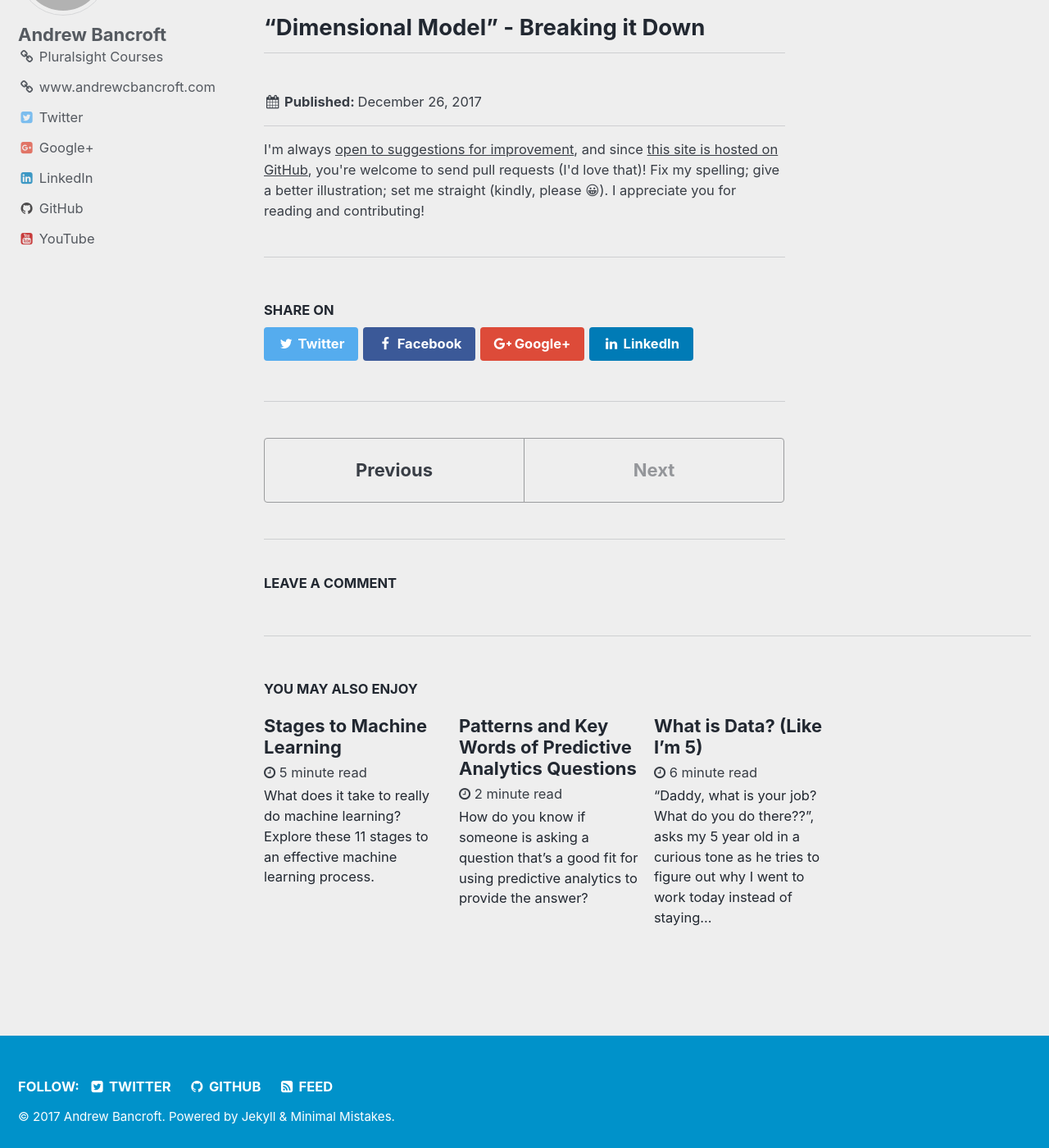
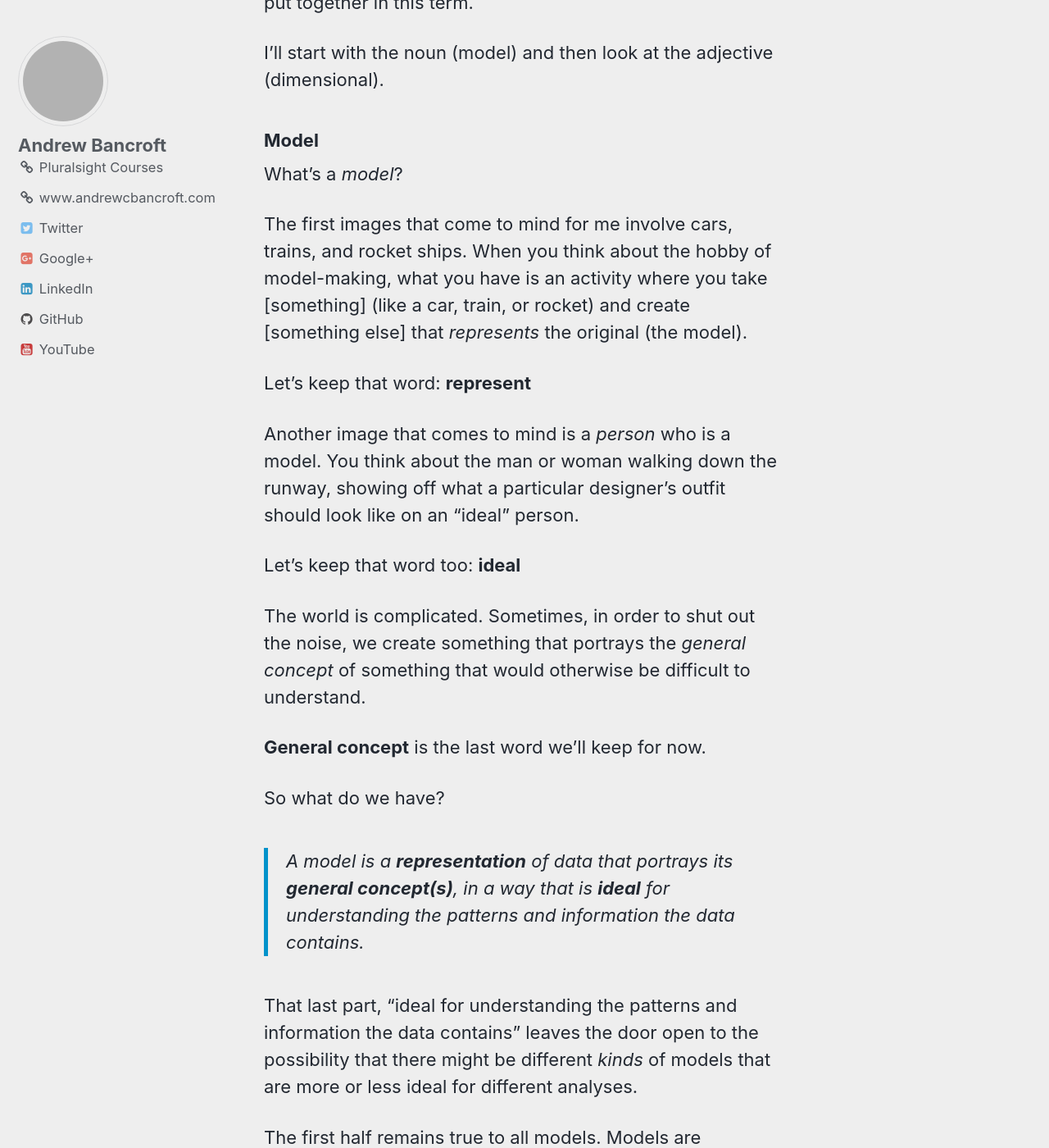
Before and after one commit to andrewcbancroft/datadaylife-blog, a Jekyll site: the page built from _posts/2017-12-26-what-is-a-dimensional-model.md, in a window 1280 px wide and 1400 px high, scrolled down 1245 px. Shown: the whole window at 82% size. Built offline with Jekyll 4.4.1, drawn with Linux system fonts in a browser that asks for light colours; comment, search, counter and statistics services are not loaded; some of the changed text lies outside the part shown; grey boxes are pictures that could not be loaded.

Commit message:
Update 2017-12-26-what-is-a-dimensional-model.md

```diff
--- a/_posts/2017-12-26-what-is-a-dimensional-model.md
+++ b/_posts/2017-12-26-what-is-a-dimensional-model.md
@@ -16,8 +16,32 @@ It doesn't matter what industry you're in. It doesn't matter the process that ca
 
 <hr>
 
-[story example]
+## "Dimensional Model" - Breaking it Down
+Let's unpack the term "dimensional model" to see if we can make heads of tails of what the words mean when they're put together in this term.
 
-## Shapes of Data
+I'll start with the noun (model) and then look at the adjective (dimensional).
 
-## "Dimensional Model" - Breaking it Down
+### Model
+What's a *model*?
+
+The first images that come to mind for me involve cars, trains, and rocket ships.  When you think about the hobby of model-making, what you have is an activity where you take [something] (like a car, train, or rocket) and create [something else] that *represents* the original (the model).
+
+Let's keep that word:  **represent**
+
+Another image that comes to mind is a *person* who is a model. You think about the man or woman walking down the runway, showing off what a particular designer's outfit should look like on an "ideal" person.
+
+Let's keep that word too:  **ideal**
+
+The world is complicated. Sometimes, in order to shut out the noise, we create something that portrays the *general concept* of something that would otherwise be difficult to understand.
+
+**General concept** is the last word we'll keep for now.
+
+So what do we have?
+
+> A model is a **representation** of data that portrays its **general concept(s)**, in a way that is **ideal** for understanding the patterns and information the data contains.
+
+That last part, "ideal for understanding the patterns and information the data contains" leaves the door open to the possibility that there might be different *kinds* of models that are more or less ideal for different analyses.
+
+The first half remains true to all models.  Models are representations of data.  And models boil things down to the general concept(s) that exist within the data.
+
+### Dimensional
```
